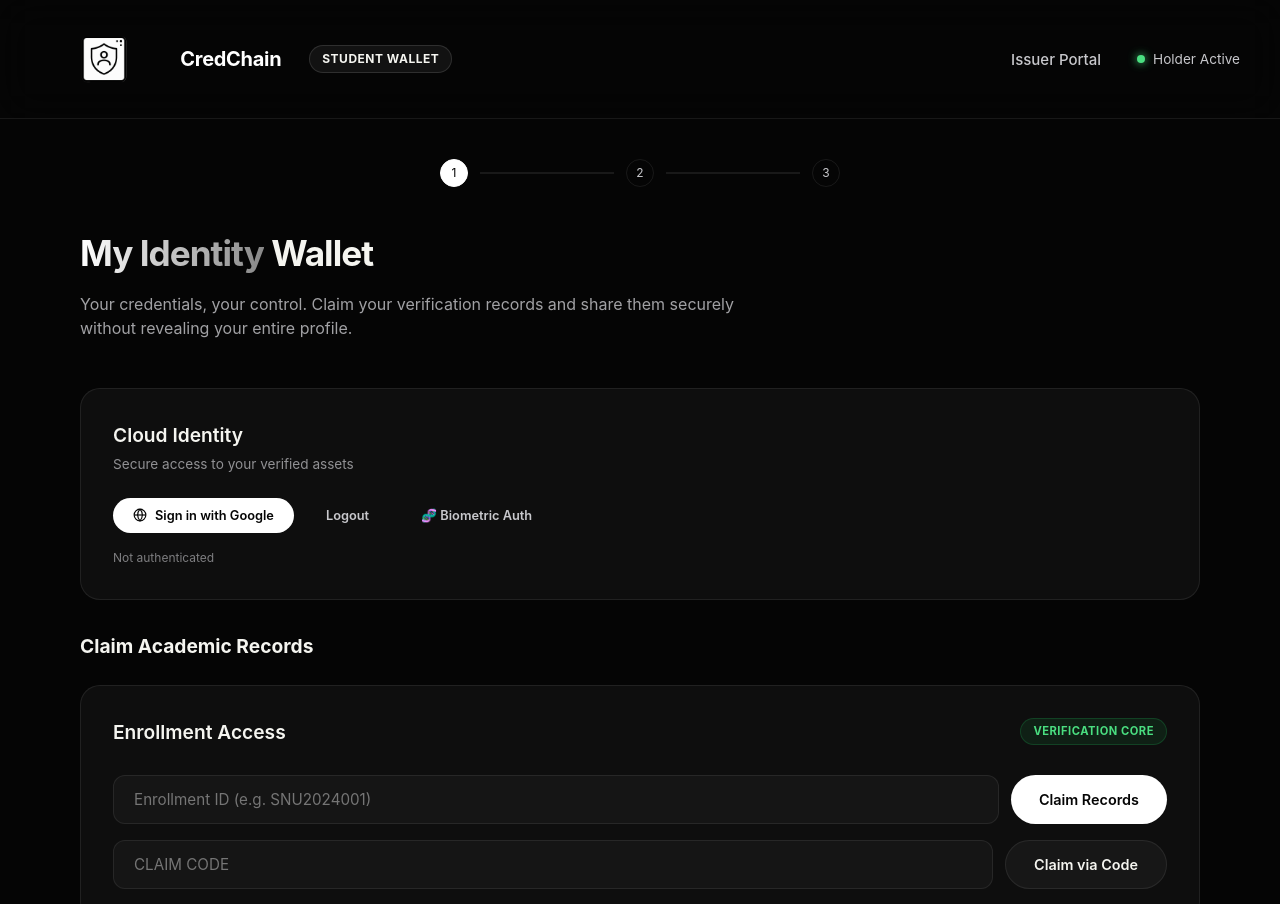
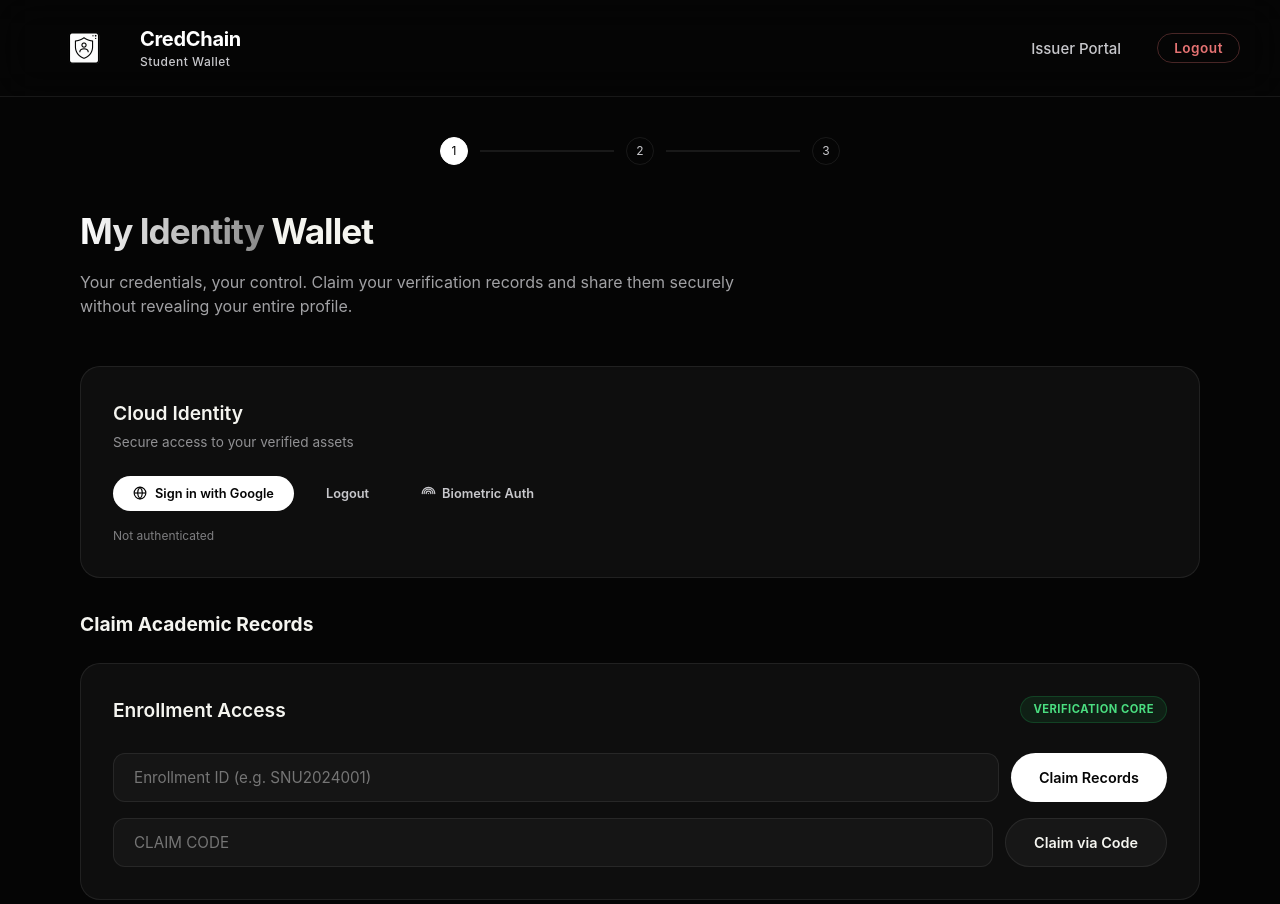
Before and after one commit to kritlunkad/college_credential, a website: page wallet.html in a window 1280 px wide. Shown: the top 904 px of the page. Drawn offline with nearby package versions, Linux system fonts and the light colour scheme.

Commit message:
style: update navigation bar layout and replace biometric text label with icon

```diff
--- a/wallet.html
+++ b/wallet.html
@@ -763,20 +763,20 @@
 
   <nav class="nav" id="nav">
     <div class="nav-inner">
-      <a href="index.html" class="nav-brand">
+      <a href="index.html" class="nav-brand" style="align-items: center; gap: 12px;">
         <img src="assets/trustlessid logo.png" alt="TrustlessID Logo"
-          style="height: 70px; width: auto; object-fit: contain;">
-        CredChain <span
-          style="font-size: 0.75rem; color: var(--bone); font-weight: 700; margin-left: 16px; padding: 4px 12px; background: rgba(255,255,255,0.06); border-radius: 100px; border: 1px solid rgba(255,255,255,0.12); letter-spacing: 0.5px; text-transform: uppercase;">STUDENT
-          WALLET</span>
+          style="height: 48px; width: auto; object-fit: contain;">
+        <div style="display: flex; flex-direction: column; justify-content: center; transform: translateY(2px);">
+          <span style="line-height: 1; font-size: 1.25rem;">CredChain</span>
+          <span
+            style="font-size: 0.75rem; color: var(--silver); font-weight: 500; margin-top: 4px; letter-spacing: 0.5px;">Student
+            Wallet</span>
+        </div>
       </a>
-      <ul class="nav-links">
+      <ul class="nav-links" style="display: flex; align-items: center; gap: 16px;">
         <li><a href="college.html" class="nav-link">Issuer Portal</a></li>
-        <li>
-          <div class="status-indicator">
-            <span class="dot"></span>
-            <span>Holder Active</span>
-          </div>
+        <li><button class="btn btn-sm" id="nav-logout-btn"
+            style="border-radius: 100px; padding: 6px 16px; background: transparent; color: #e57373; border: 1px solid rgba(229, 115, 115, 0.3); font-weight: 600; font-size: 0.85rem; letter-spacing: 0.5px;">Logout</button>
         </li>
       </ul>
     </div>
@@ -815,7 +815,17 @@
           Sign in with Google
         </button>
         <button class="btn btn-ghost btn-sm" id="btn-student-logout">Logout</button>
-        <button class="btn btn-ghost btn-sm" id="btn-student-biometric">🧬 Biometric Auth</button>
+        <button class="btn btn-ghost btn-sm" id="btn-student-biometric"
+          style="display: inline-flex; align-items: center; gap: 6px;">
+          <svg width="15" height="15" viewBox="0 0 24 24" fill="none" stroke="currentColor" stroke-width="2"
+            stroke-linecap="round" stroke-linejoin="round">
+            <path d="M2 12C2 6.48 6.48 2 12 2s10 4.48 10 10"></path>
+            <path d="M5 12c0-3.87 3.13-7 7-7s7 3.13 7 7"></path>
+            <path d="M8.29 12c0-2.05 1.66-3.71 3.71-3.71s3.71 1.66 3.71 3.71"></path>
+            <path d="M12 12v.01"></path>
+          </svg>
+          Biometric Auth
+        </button>
       </div>
       <div id="student-auth-status" style="font-size:0.75rem; color:var(--silver); margin-top: 16px; opacity:0.6;">Not
         authenticated</div>
```
